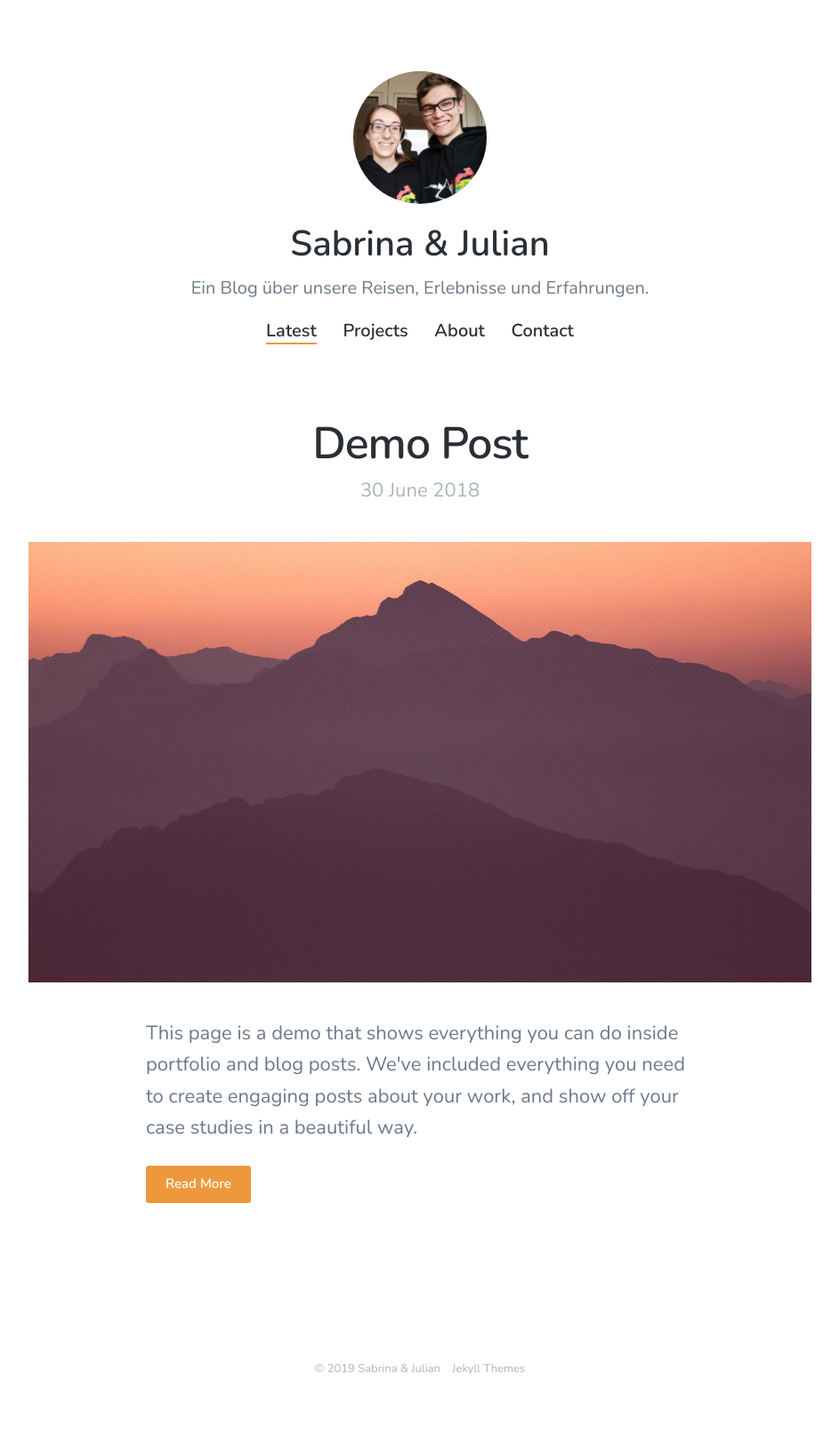
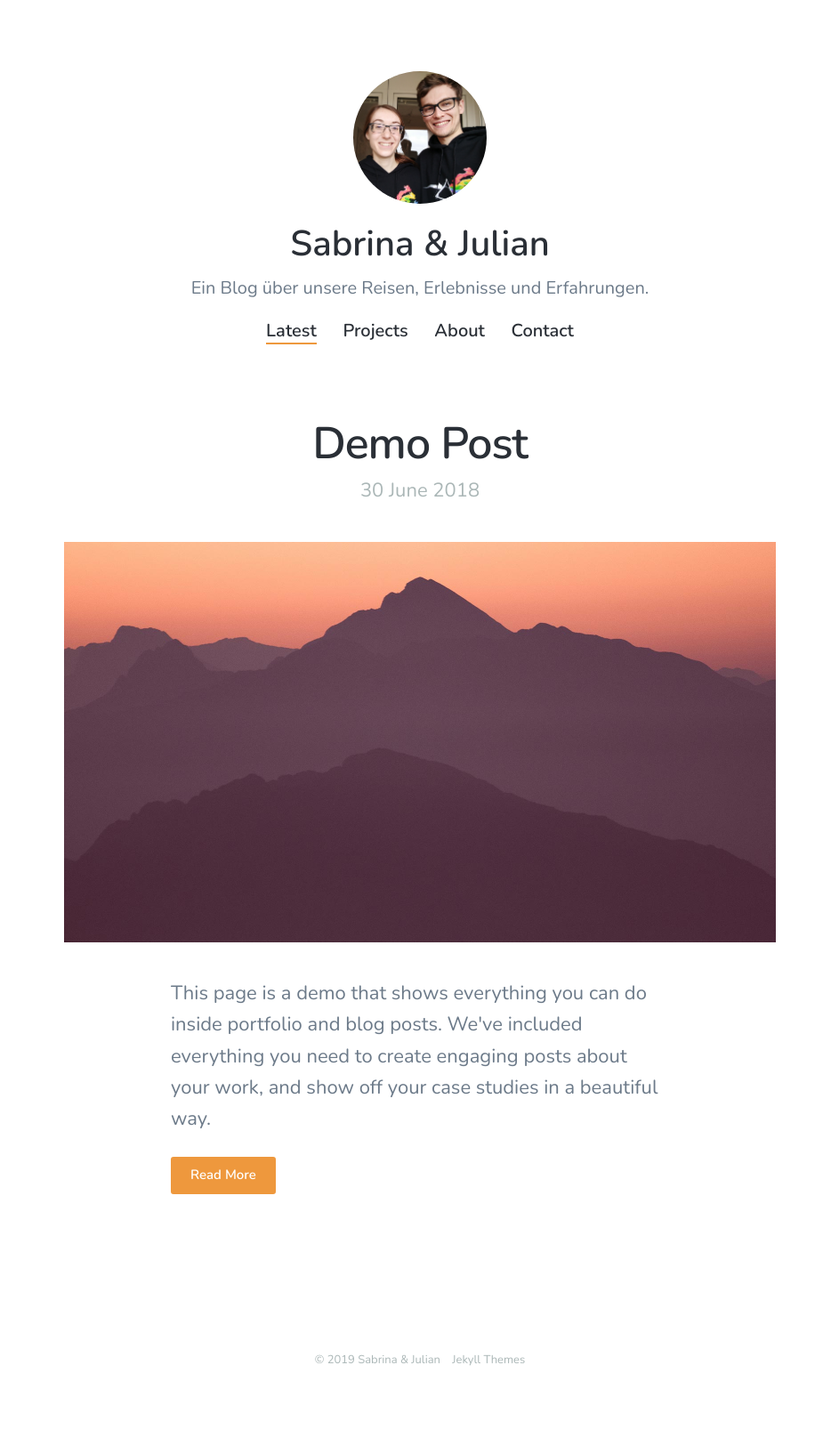
Before and after one commit to sabrinajulian/sabrinajulian.github.io, a Jekyll site: the page built from index.html, in a window 1280 px wide. Shown: the whole page at 89% size, without its empty margins (168-1111 px from the left). Built offline with Jekyll 4.4.1, drawn with Linux system fonts in a browser that asks for light colours; nearby versions of some CDN libraries; the list of posts is cut into pages by our own code.

Commit message:
Update _basic.scss

```diff
--- a/_sass/_basic.scss
+++ b/_sass/_basic.scss
@@ -397,10 +397,10 @@ section {
 	}
 
 	@include mq(laptop) {
-		padding: 0 200px;
+		padding: 0 240px;
 	}
 
 	@include mq(desktop) {
-		padding: 0 240px;
+		padding: 0 280px;
 	}
 }
```
